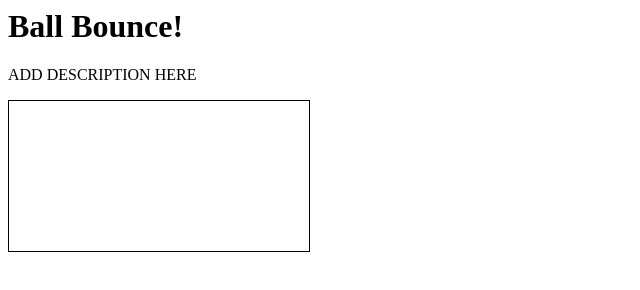
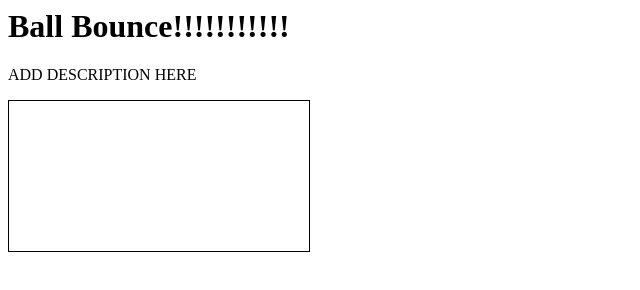
Before and after one commit to kenon-willis/kenon-willis.github.io, a plain HTML site: page ballBounce.html in a window 1280 px wide. Shown: the whole page, without its empty margins (0-640 px from the left). Drawn offline with Linux system fonts and the light colour scheme.

Commit message:
Update ballBounce.html

```diff
--- a/ballBounce.html
+++ b/ballBounce.html
@@ -42,7 +42,7 @@
 
 
 
-    <h1>Ball Bounce!</h1>
+    <h1>Ball Bounce!!!!!!!!!!!</h1>
 
 
 
```
